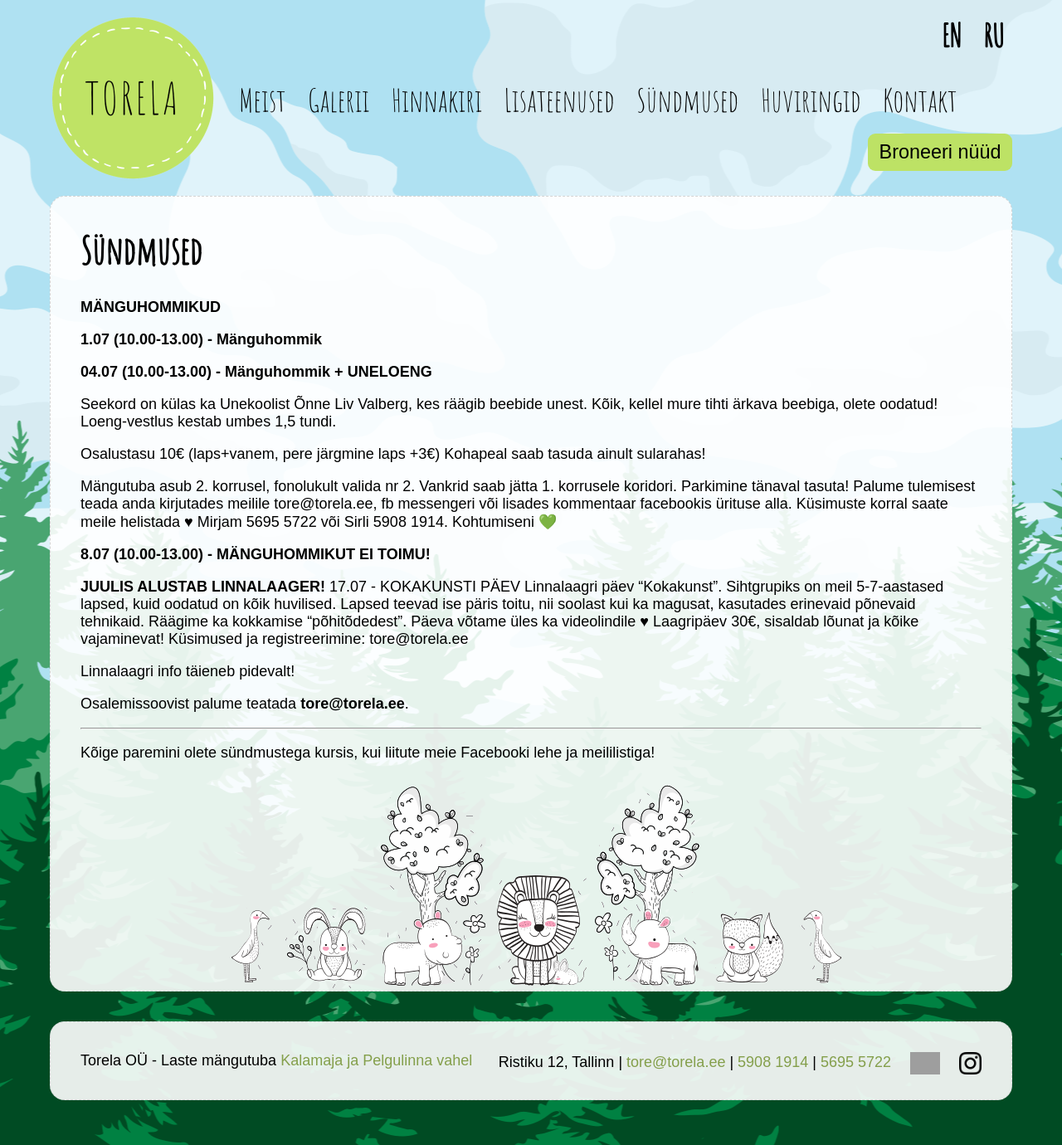
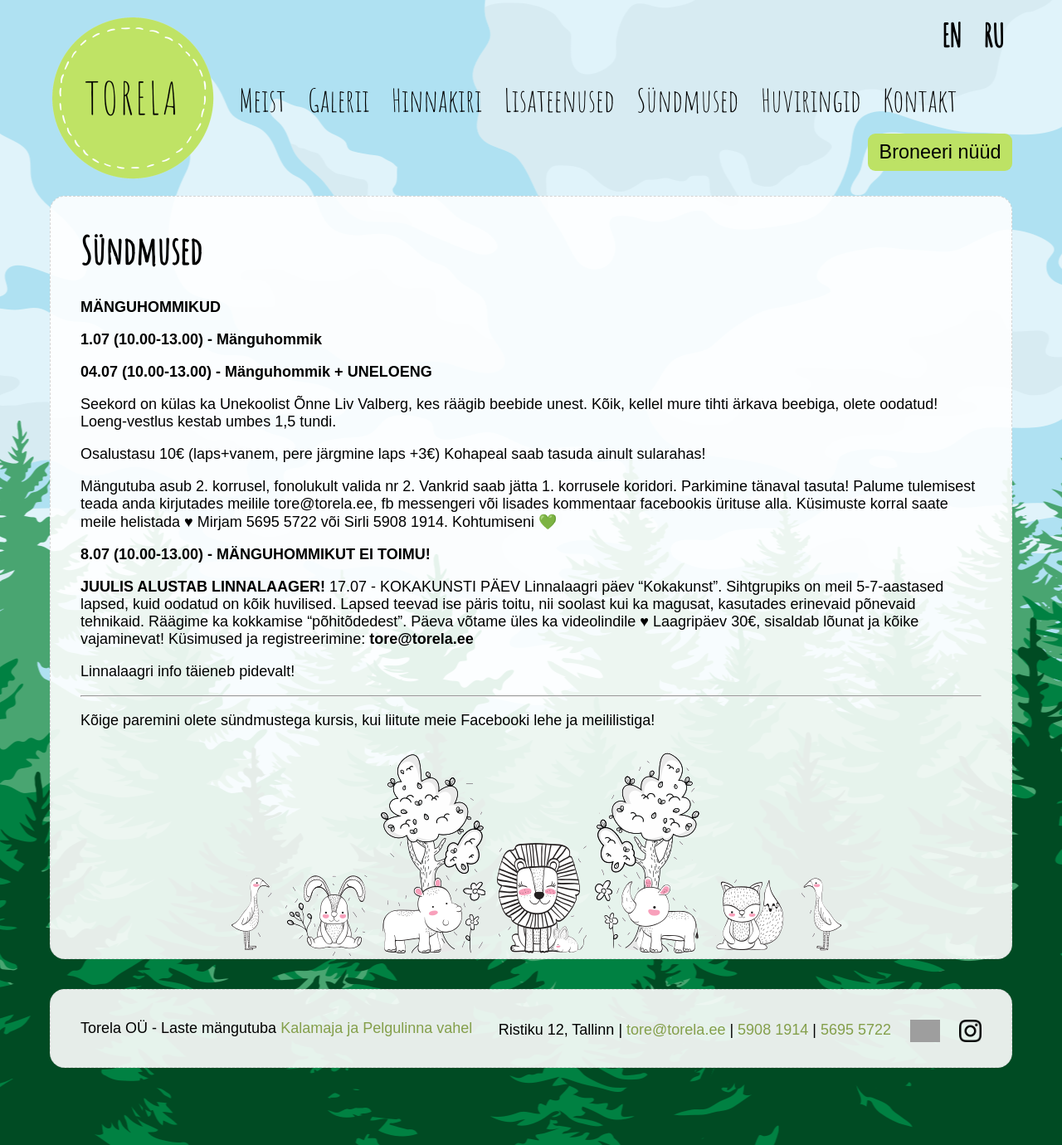
Before and after one commit to mypsik/torela, a Jekyll site: the page built from syndmused/index.md, in a window 1280 px wide. Shown: the whole page at 83% size. Built offline with Jekyll 4.4.1, drawn with Linux system fonts in a browser that asks for light colours; grey boxes are pictures that could not be loaded.

Commit message:
Update index.md

```diff
--- a/syndmused/index.md
+++ b/syndmused/index.md
@@ -28,17 +28,9 @@ Küsimuste korral saate meile helistada ♥ Mirjam 5695 5722 või Sirli 5908 191
 
 **JUULIS ALUSTAB LINNALAAGER!**
 17.07 - KOKAKUNSTI PÄEV
-Linnalaagri päev "Kokakunst". Sihtgrupiks on meil 5-7-aastased lapsed, kuid oodatud on kõik huvilised. Lapsed teevad ise päris toitu, nii soolast kui ka magusat, kasutades erinevaid põnevaid tehnikaid. Räägime ka kokkamise "põhitõdedest". Päeva võtame üles ka videolindile ♥ Laagripäev 30€, sisaldab lõunat ja kõike vajaminevat! Küsimused ja registreerimine: tore@torela.ee
+Linnalaagri päev "Kokakunst". Sihtgrupiks on meil 5-7-aastased lapsed, kuid oodatud on kõik huvilised. Lapsed teevad ise päris toitu, nii soolast kui ka magusat, kasutades erinevaid põnevaid tehnikaid. Räägime ka kokkamise "põhitõdedest". Päeva võtame üles ka videolindile ♥ Laagripäev 30€, sisaldab lõunat ja kõike vajaminevat! Küsimused ja registreerimine: **tore@torela.ee**
 
 Linnalaagri info täieneb pidevalt!
-
-
-
-
-
-
-
-Osalemissoovist palume teatada **tore@torela.ee**.
 
 ***
 
```
